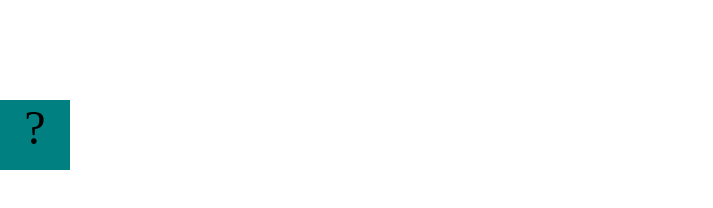
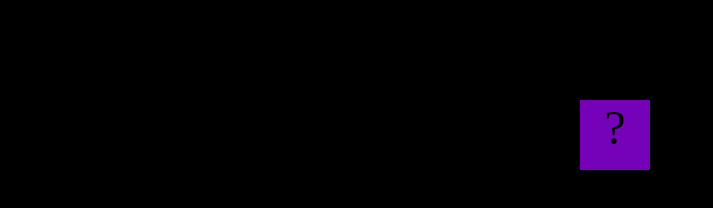
Before and after one commit to SecretStump1/SecretStump1.github.io, a plain HTML site: page fsd-projects/bouncing-box/index.html in a window 1280 px wide. Shown: the whole page, without its empty margins (0-713 px from the left). Drawn offline with Linux system fonts and the light colour scheme.

Commit message:
completed bouncing box project

```diff
--- a/fsd-projects/bouncing-box/index.html
+++ b/fsd-projects/bouncing-box/index.html
@@ -8,7 +8,7 @@
       .box {
         width: 70px;
         height: 70px;
-        background-color: teal;
+        background-color: rgb(117, 2, 184);
         font-size: 300%;
         text-align: center;
         user-select: none;
@@ -21,6 +21,7 @@
 
       .board {
         height: 100vh;
+      background-color: rgb(0, 0, 0);
       }
     </style>
     <!-- 	<script src="//cdnjs.cloudflare.com/ajax/libs/jquery/2.1.1/jquery.min.js"></script> -->
@@ -69,9 +70,9 @@
         //////////////////////////////////////////////////////////////////
 
         // TODO 2 - Variable declarations
-
-
-
+        var positionX = 0
+        var speed = 10
+var points = 0
 
 
         /**
@@ -80,10 +81,15 @@
          * If the box drifts off the screen, turn it around!
          */
         function update() {
-
-
-
-
+          moveBoxTo(positionX)
+          positionX += speed
+        positionX = positionX + speed;
+          if (positionX > boardWidth) {
+            speed *= -1;
+}
+          if (positionX < 0) {
+             speed *= -1;
+}
         }
 
         /**
@@ -94,8 +100,10 @@
          * - move the box to the left side of the screen.
          */
         function handleBoxClick() {
-
-
+        positionX = 0
+          changeBoxText(points)
+        points += 1
+         speed = 3 * points + 10;
 
 
         }
```
